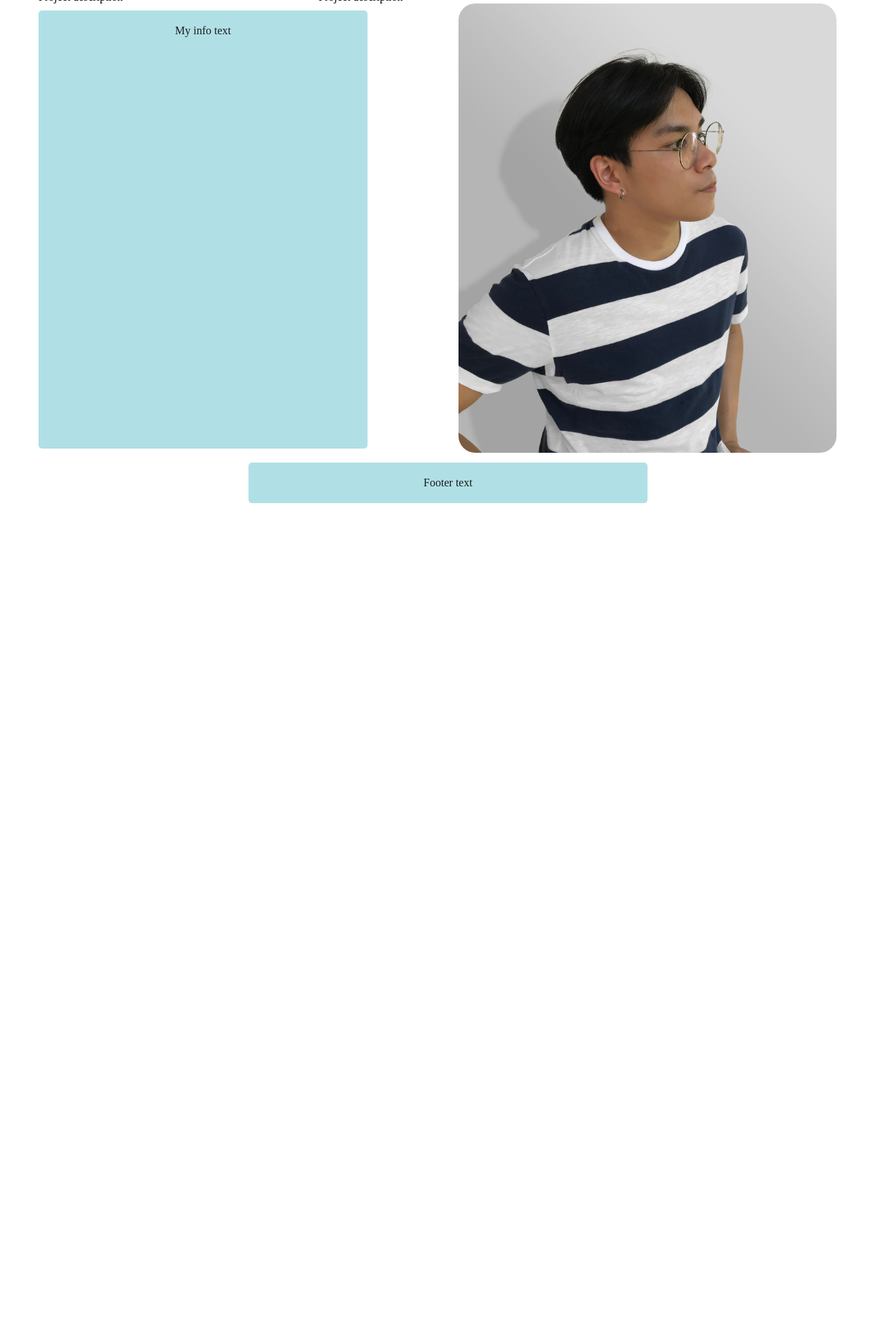
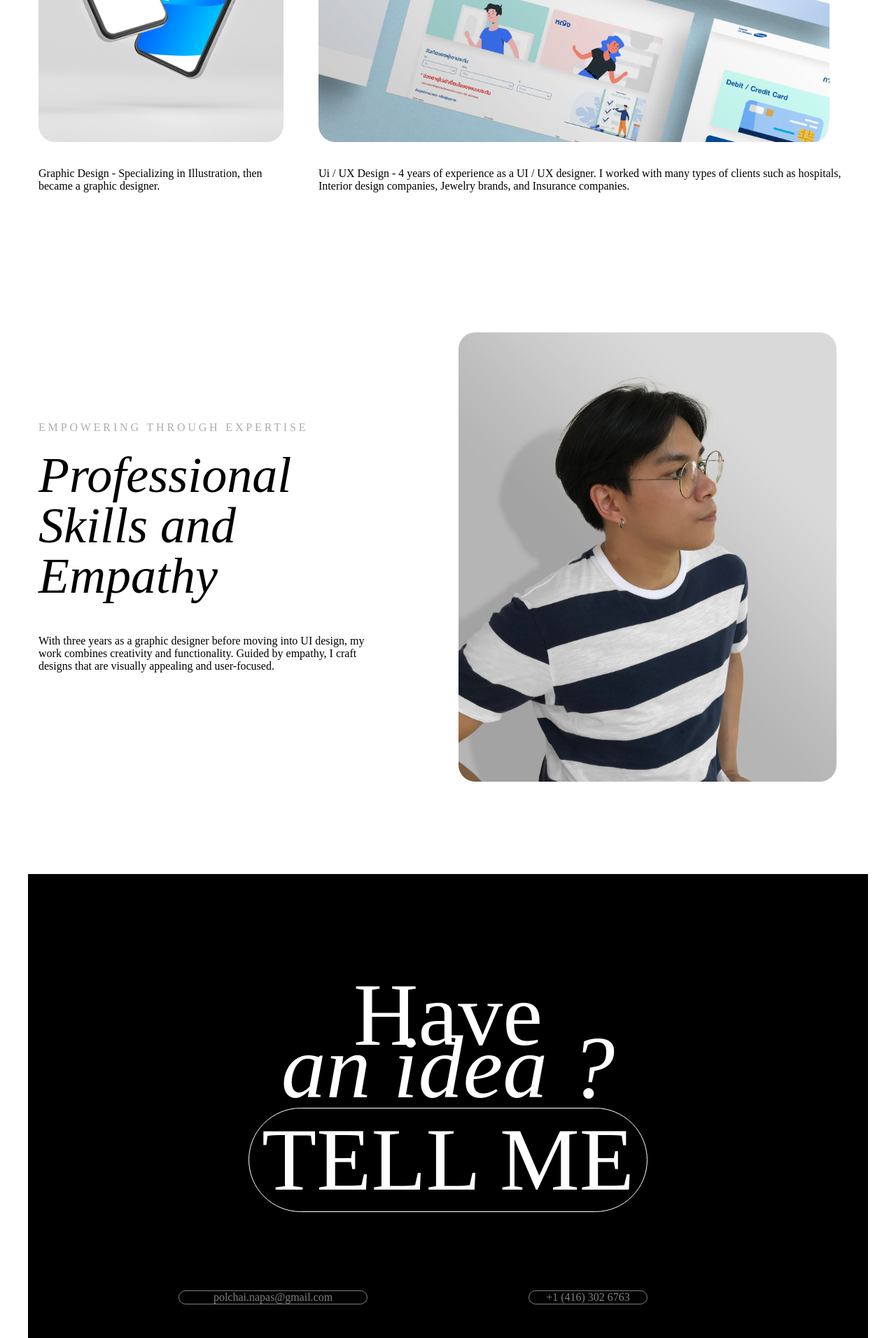
Before and after one commit to NapasPolchai/Polchai_Napas_Portfolio, a PHP site: page / in a window 1280 px wide. Shown: the part 4480-6392 px from the top of the page at 70% size. Before the commit the page ends 5199 px from the top, so only its background shows below. Run offline with PHP 8.4, Linux system fonts and the light colour scheme.

Commit message:
update html

```diff
--- a/index.html
+++ b/index.html
@@ -47,6 +47,8 @@
         <div id="hero-text1" class="xl-col-start-1 xl-col-end-7 l-col-start-1 l-col-end-7 col-start-1 col-end-4">
             <p>Web Designer</p>
         </div>
+
+        <div id="hero-gif" class="xl-col-start-1 xl-col-end-4 l-col-start-1 l-col-end-4 col-start-1 col-end-2"></div>
 
         <div id="hero-text2" class="xl-col-start-4 xl-col-end-7 l-col-start-4 l-col-end-7 col-start-1 col-end-3">
             <p>with a</p>
@@ -119,38 +121,54 @@
 
         <div id="project1" class="xl-col-start-1 xl-col-end-9 l-col-start-1 l-col-end-9 col-span-full">
             <img class="image" src="img/landing-desktop/Welter-SEA.png" alt="">
-            <p class="card-text">Project description</p>
+            <p class="card-text">Ui / UX Design - 4 years of experience as a UI / UX designer. I worked with many types
+                of clients such as hospitals, Interior design companies, Jewelry brands, and Insurance companies.</p>
         </div>
 
         <div id="project2" class="xl-col-start-9 xl-col-end-13 l-col-start-9 l-col-end-13 col-span-full">
             <img src="img/landing-desktop/NPD-project.png" alt="">
-            <p class="card-text">Project description</p>
+            <p class="card-text">Graphic Design - Specializing in Illustration, then became a graphic designer.</p>
         </div>
 
         <div id="project3" class="xl-col-start-1 xl-col-end-7 l-col-start-1 l-col-end-7 col-span-full">
             <img src="img/landing-desktop/MEDPARK.png" alt="">
-            <p class="card-text">Project description</p>
+            <p class="card-text">Graphic Design - Specializing in Illustration, then became a graphic designer.</p>
         </div>
 
         <div id="project4" class="xl-col-start-7 xl-col-end-13 l-col-start-7 l-col-end-13 col-span-full">
             <img src="img/landing-desktop/SKY.png" alt="">
-            <p class="card-text">Project description</p>
+            <p class="card-text">Graphic Design - Specializing in Illustration, then became a graphic designer.</p>
         </div>
 
         <div id="project5" class="xl-col-start-1 xl-col-end-5 l-col-start-1 l-col-end-5 col-span-full">
             <img src="img/landing-desktop/Logo-ShopSabuy.png" alt="">
-            <p class="card-text">Project description</p>
+            <p class="card-text">Graphic Design - Specializing in Illustration, then became a graphic designer.</p>
         </div>
 
         <div id="project2" class="xl-col-start-5 xl-col-end-13 l-col-start-5 l-col-end-13 col-span-full">
             <img src="img/landing-desktop/SLI.png" alt="">
-            <p class="card-text">Project description</p>
+            <p class="card-text">Ui / UX Design - 4 years of experience as a UI / UX designer. I worked with many types
+                of clients such as hospitals, Interior design companies, Jewelry brands, and Insurance companies.</p>
         </div>
     </section>
 
     <section class="grid-con" id="myinfo">
-        <div id="myinfo_text" class="box xl-col-start-1 xl-col-end-6 l-col-start-1 l-col-end-6 col-span-full">
-            <p>My info text</p>
+        <div class="xl-col-start-1 xl-col-end-6 l-col-start-1 l-col-end-6 col-span-full">
+
+            <p id="myinfo_title-des">
+                Empowering through Expertise
+            </p>
+
+            <p id="myinfo_title">
+                Professional
+                Skills and
+                Empathy
+            </p>
+
+            <p id="myinfo_text">
+                With three years as a graphic designer before moving into UI design, my work combines creativity and
+                functionality. Guided by empathy, I craft designs that are visually appealing and user-focused.
+            </p>
         </div>
 
         <div id="profile_img" class="xl-col-start-7 xl-col-end-13 l-col-start-7 l-col-end-13 col-span-full">
@@ -159,8 +177,24 @@
     </section>
 
     <footer class="grid-con">
-        <div id="footer_text" class="box xl-col-start-4 xl-col-end-10 l-col-start-4 l-col-end-10 col-span-full">
-            <p>Footer text</p>
+        <div id="footer_text1" class="xl-col-start-4 xl-col-end-10 l-col-start-4 l-col-end-10 col-span-full">
+            <p>Have</p>
+        </div>
+
+        <div id="footer_text2" class="xl-col-start-3 xl-col-end-11 l-col-start-3 l-col-end-11 col-span-full">
+            <p>an idea ?</p>
+        </div>
+
+        <div id="footer_text3" class="xl-col-start-4 xl-col-end-10 l-col-start-4 l-col-end-10 col-span-full">
+            <p>tell me</p>
+        </div>
+
+        <div id="email" class="xl-col-start-3 xl-col-end-6 l-col-start-3 l-col-end-6 col-span-full">
+            <p>polchai.napas@gmail.com</p>
+        </div>
+
+        <div id="phone" class="xl-col-start-8 xl-col-end-10 l-col-start-8 l-col-end-10 col-span-full">
+            <p>+1 (416) 302 6763</p>
         </div>
     </footer>
 </body>
--- a/sass/pages/_home.scss
+++ b/sass/pages/_home.scss
@@ -18,6 +18,13 @@
     margin-bottom: 128px;
 }
 
+#hero-gif {
+    height: 101px;
+    background-color: #000000;
+    border-radius: 50px;
+    background-image: url(../img/reel/.gif);
+}
+
 #about {
     margin-bottom: 128px;
 }
@@ -31,13 +38,14 @@
 
 .card-text {
     margin-top: 32px;
+    margin-bottom: 72px;
 }
 
 #fea-project-title-1 {
     font-family: poppins;
     font-size: 72px;
     font-weight: 400;
-    margin-top: 128px;
+    margin-top: 56px;
 }
 
 #fea-project-title-2 {
@@ -45,11 +53,36 @@
     font-size: 72px;
     font-weight: 300;
     margin-top: 0px;
+    margin-bottom: 72px;
     font-style: italic;
 }
 
 #memoji {
     margin-top: 142px;
+}
+
+#myinfo {
+    margin-bottom: 128px;
+    margin-top: 128px;
+}
+
+#myinfo_title-des {
+    font-size: 16px;
+    font-weight: 300;
+    margin-top: 128px;
+    margin-bottom: 24px;
+    line-height: 1;
+    text-transform: uppercase;
+    letter-spacing: 3.84px;
+    opacity: 0.32;
+}
+
+#myinfo_title {
+    font-size: 72px;
+    font-weight: 300;
+    line-height: 1;
+    margin-bottom: 48px;
+    font-style: italic;
 }
 
 #status-bar {
@@ -87,11 +120,77 @@
     opacity: 1;
     font-weight: 300;
     margin-left: 32px;
-  }
+}
 
 img {
     border-radius: 24px;
 }
+
+footer {
+    background-color: #000000;
+    width: 100%;
+    margin: 0;
+    padding: 0;
+    display: grid;
+    align-items: center;
+    box-sizing: border-box;
+}
+
+#footer_text1 {
+    text-align: center;
+    font-size: 128px;
+    letter-spacing: 0px;
+    color: #FFFFFF;
+    margin-top: 128px;
+}
+
+#footer_text2 {
+    text-align: center;
+    font-size: 128px;
+    letter-spacing: 0px;
+    color: #FFFFFF;
+    font-style: italic;
+    font-weight: 300;
+    margin-top: -72px;
+}
+
+#footer_text3 {
+    text-align: center;
+    font-size: 128px;
+    letter-spacing: 0px;
+    color: #FFFFFF;
+    margin-top: -16px;
+    text-transform: uppercase;
+    border: 1px solid #FFFFFF;
+    border-radius: 120px;
+    opacity: 1;
+    margin-bottom: 128px;
+}
+
+#email {
+    text-align: center;
+    font-size: 16px;
+    letter-spacing: 0px;
+    color: #FFFFFF;
+    margin-top: -16px;
+    border: 1px solid #FFFFFF;
+    border-radius: 120px;
+    opacity: 0.5;
+    margin-bottom: 48px;
+}
+
+#phone {
+    text-align: center;
+    font-size: 16px;
+    letter-spacing: 0px;
+    color: #FFFFFF;
+    margin-top: -16px;
+    border: 1px solid #FFFFFF;
+    border-radius: 120px;
+    opacity: 0.5;
+    margin-bottom: 48px;
+}
+
 
 //* Video part *//
 
```
Also changed, not shown: css/main.css, 2 other files.
